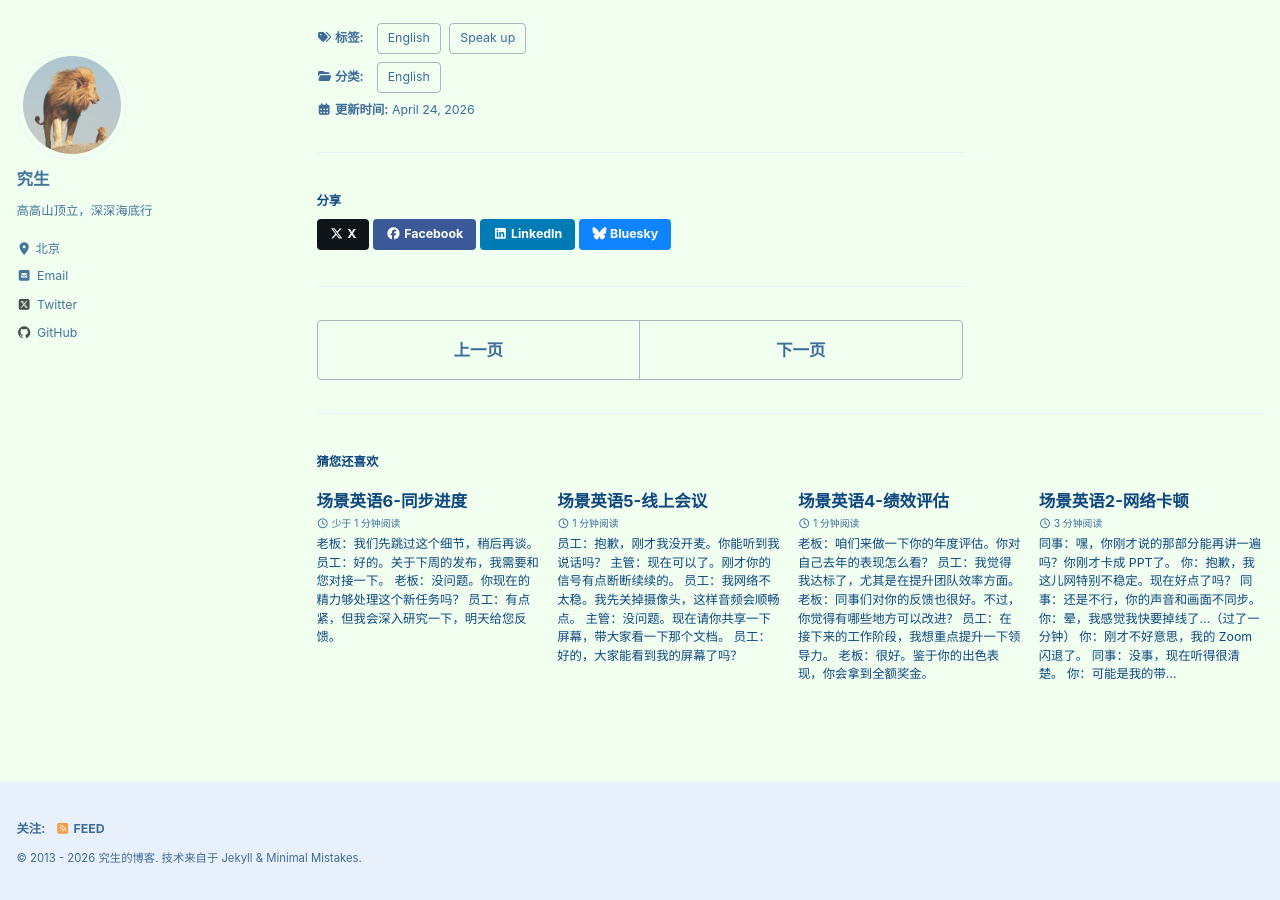
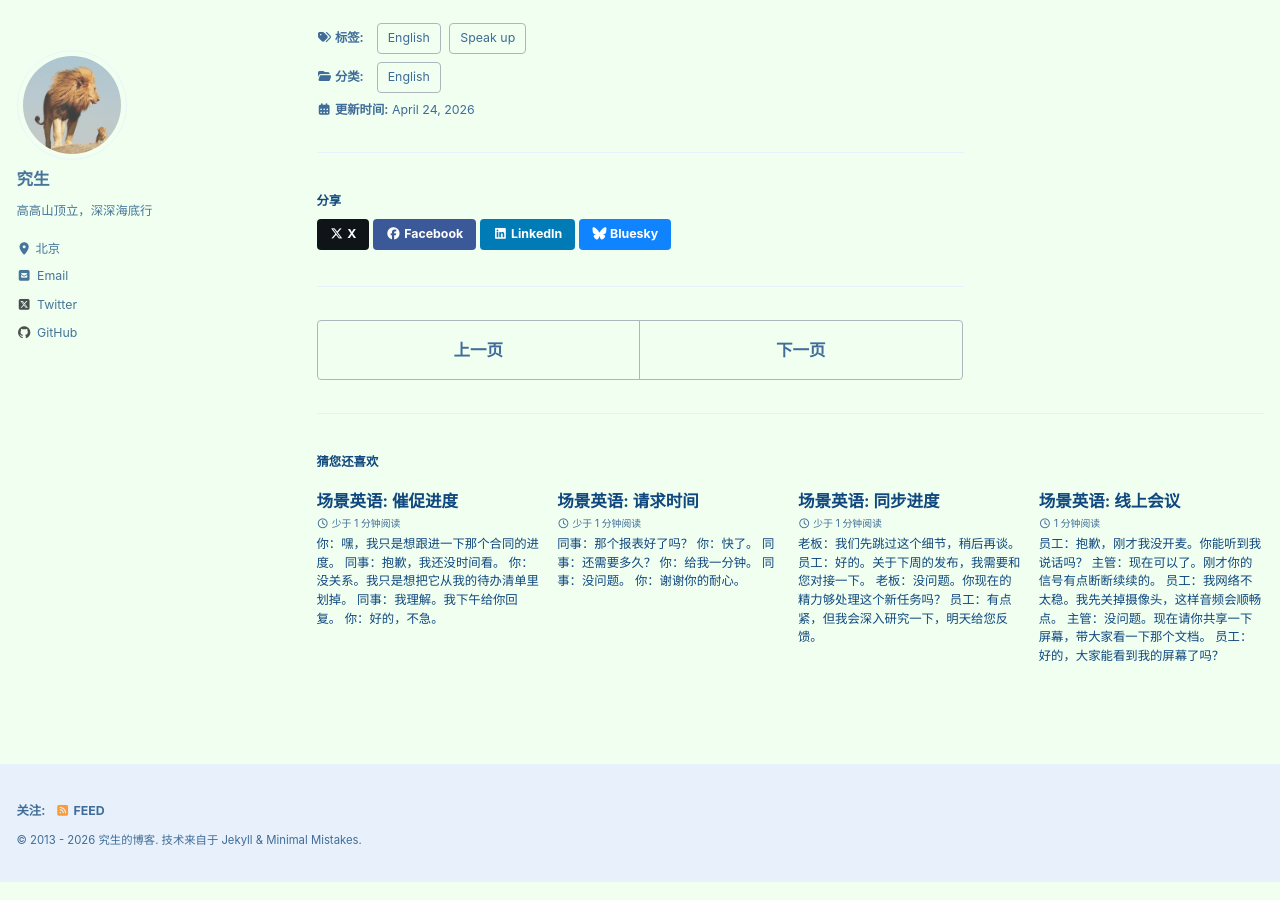
Before and after one commit to 9sheng/9sheng.github.io, a Jekyll site: the page built from _posts/2026-04-24-speak-up-politely-declining.md, in a window 1280 px wide and 900 px high, scrolled down 649 px. Built offline with Jekyll 4.4.1, drawn with Linux system fonts in a browser that asks for light colours; cached includes are drawn as plain includes.

Commit message:
more posts

```diff
--- a/_posts/2026-04-22-speak-up-2-network-lagging.md
+++ b/_posts/2026-04-22-speak-up-network-lagging.md
@@ -1,5 +1,5 @@
 ---
-title:      "场景英语2-网络卡顿"
+title:      "场景英语: 网络卡顿"
 date:       2026-04-22 10:44:08 -0700
 categories: English
 tags:
--- a/_posts/2026-04-24-speak-up-3-politely-declining.md
+++ b/_posts/2026-04-24-speak-up-politely-declining.md
@@ -1,5 +1,5 @@
 ---
-title:      "场景英语3-委婉拒绝"
+title:      "场景英语: 委婉拒绝"
 date:       2026-04-24 11:18:57 -0700
 categories: English
 tags:
--- a/_posts/2026-04-25-speak-up-4-performance-review.md
+++ b/_posts/2026-04-25-speak-up-performance-review.md
@@ -1,5 +1,5 @@
 ---
-title:      "场景英语4-绩效评估"
+title:      "场景英语: 绩效评估"
 date:       2026-04-25 13:29:29 -0700
 categories: English
 tags:
--- a/_posts/2026-04-28-speak-up-5-online-meeting.md
+++ b/_posts/2026-04-28-speak-up-online-meeting.md
@@ -1,5 +1,5 @@
 ---
-title:      "场景英语5-线上会议"
+title:      "场景英语: 线上会议"
 date:       2026-04-28 17:04:35 -0700
 categories: English
 tags:
--- a/_posts/2026-04-28-speak-up-6-sync-progress.md
+++ b/_posts/2026-04-28-speak-up-sync-progress.md
@@ -1,5 +1,5 @@
 ---
-title:      "场景英语6-同步进度"
+title:      "场景英语: 同步进度"
 date:       2026-04-28 17:12:27 -0700
 categories: English
 tags:
--- /dev/null
+++ b/_posts/2026-05-02-speak-up-ask-for-time.md
@@ -0,0 +1,31 @@
+---
+title:      "场景英语: 请求时间"
+date:       2026-05-02 13:42:27 -0700
+categories: English
+tags:
+- English
+- Speak up
+---
+
+- **同事**：那个报表好了吗？
+- **你**：快了。
+- **同事**：还需要多久？
+- **你**：给我一分钟。
+- **同事**：没问题。
+- **你**：谢谢你的耐心。
+
+---
+
+- **Colleague**: Is that report ready?
+- **You**: **Almost there**.
+- **Colleague**: How much longer?
+- **You**: **Give me a sec**.
+- **Colleague**: **No problem**.
+- **You**: Thank you for your patience.
+
+---
+
+**Word Breakdown**
+- Almost there：表示“快了”、“马上就好”，能缓解对方的焦虑。
+- Give me a sec： "sec" 是 "second" （秒）的缩写。意思是“给我点时间/稍等”。
+- Patience：当你让别人等了，说"Thanks for your patience" 比说"Sorry"更专业。
--- /dev/null
+++ b/_posts/2026-05-02-speak-up-following-up.md
@@ -0,0 +1,28 @@
+---
+title:      "场景英语: 催促进度"
+date:       2026-05-02 13:53:27 -0700
+categories: English
+tags:
+- English
+- Speak up
+---
+
+- **你**：嘿，我只是想跟进一下那个合同的进度。
+- **同事**：抱歉，我还没时间看。
+- **你**：没关系。我只是想把它从我的待办清单里划掉。
+- **同事**：我理解。我下午给你回复。
+- **你**：好的，不急。
+
+---
+- **You**: Just **checking in on** the status of that contract.
+- **Colleague**: Sorry, I haven't had a chance to look at it yet.
+- **You**: No worries. I'm just trying to **cross it off my list**.
+- **Colleague**: I hear you. I'll get back to you this afternoon.
+- **You**: Sounds good. **No rush**.
+
+---
+
+**Word Breakdown**
+- Checking in on..：催人时的“黄金短语”。它比 "Where is it？" 柔和得多，意思是“我来看看这个事儿现在的状态”。
+- Cross it off my list： 这是一个聪明的理由。它告诉对方：我催你不是因为我急，而是因为我是一个有条理的人，我想把这件事处理完。
+- No rush：哪怕你心里急，嘴上说一句“No rush" 也是一种社交礼仪，能给对方台阶下。
```
Also changed, not shown: other parts of _posts/2026-04-25-speak-up-performance-review.md (+1 -1 lines), _posts/2026-04-20-speak-up-politely-interjecting.md (renamed from _posts/2026-04-20-speak-up-1-politely-interjecting.md, +1 -1 lines).
